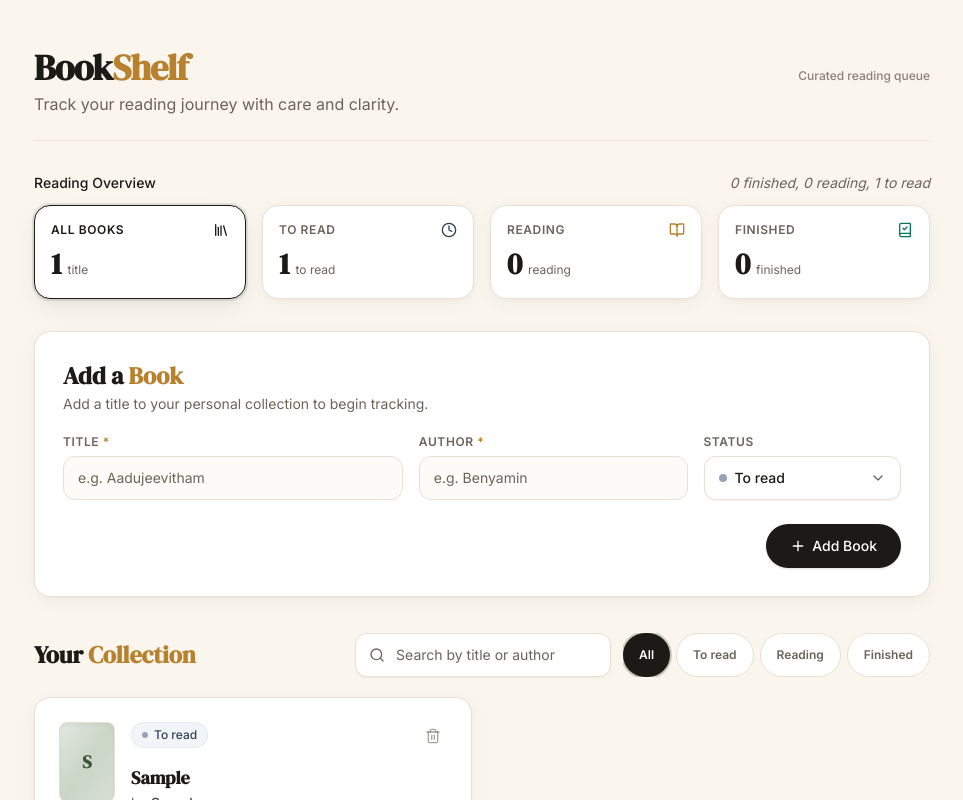
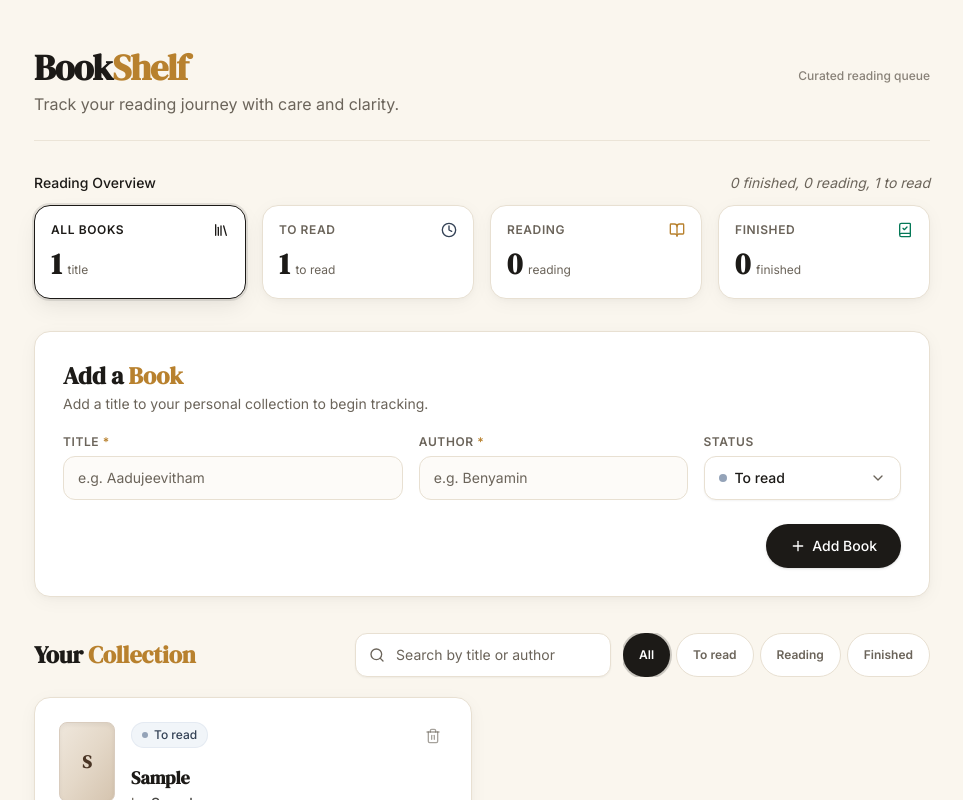
Before and after one commit to abhinanthspillai/bookShelf, a React (Vite) app: page / in a window 1280 px wide. Both pictures are taken after typing "Sample", "Sample" into the empty fields and a click on the button "Add Book". Shown: the top 800 px of the page, without its empty margins (158-1121 px from the left). Built offline with nearby package versions, Linux system fonts and the light colour scheme.

Commit message:
feat: vary book cover tints by title

```diff
--- a/src/components/BookCard.jsx
+++ b/src/components/BookCard.jsx
@@ -1,34 +1,15 @@
 import { StatusBadge } from './StatusBadge.jsx';
 import { StatusSelect } from './StatusSelect.jsx';
 import { formatAddedDate, formatFullDateTime } from '../utils/formatAddedDate.js';
+import { coverTint } from '../utils/coverTint.js';
 import { Trash2 } from 'lucide-react';
-
-/**
- * Deterministically generates an editorial gradient style based on book title string.
- */
-function getBookGradient(title = '') {
-  const gradients = [
-    'from-[#E8DFD1] via-[#D5C7B2] to-[#B8812E]/30 text-[#6B5024]',
-    'from-[#E3E8E1] via-[#CAD6C6] to-[#7B9274]/30 text-[#3F5438]',
-    'from-[#E7E2DC] via-[#D6CDCE] to-[#8C6D68]/30 text-[#543D39]',
-    'from-[#F0E6D2] via-[#E2D2B3] to-[#C99C49]/40 text-[#73531A]',
-    'from-[#DFE5EA] via-[#CAD4DE] to-[#6C849B]/30 text-[#36495A]',
-  ];
-  let hash = 0;
-  for (let i = 0; i < title.length; i++) {
-    hash = (hash << 5) - hash + title.charCodeAt(i);
-    hash |= 0;
-  }
-  const index = Math.abs(hash) % gradients.length;
-  return gradients[index];
-}
 
 export function BookCard({
   book,
   onStatusChange,
   onDeleteRequest,
 }) {
-  const gradientClass = getBookGradient(book.title);
+  const tint = coverTint(book.title);
   const initials = (book.title || '')
     .split(' ')
     .filter(Boolean)
@@ -48,7 +29,7 @@ export function BookCard({
         <div className="flex items-start gap-4">
           {/* Editorial Generated Book Tile */}
           <div
-            className={`w-14 h-20 rounded-lg bg-gradient-to-br ${gradientClass} flex-shrink-0 flex items-center justify-center border border-border/80 shadow-inner select-none font-serif text-lg font-bold`}
+            className={`w-14 h-20 rounded-lg bg-gradient-to-br ${tint.gradientClass} ${tint.textClass} flex-shrink-0 flex items-center justify-center border ${tint.borderClass} shadow-inner select-none font-serif text-lg font-bold`}
             aria-hidden="true"
           >
             <span>{initials || 'BK'}</span>
--- /dev/null
+++ b/src/utils/coverTint.js
@@ -0,0 +1,93 @@
+/**
+ * Curated palette of 7 harmonious, warm editorial tones.
+ * Each pair defines a background gradient, initials text color, and border.
+ * Initials text color provides at least 6.6:1 contrast against all gradient tones.
+ */
+export const COVER_PALETTE = [
+  {
+    name: 'sage',
+    gradientClass: 'from-[#E3E8E1] via-[#D5DDD2] to-[#B8C5B3]',
+    textClass: 'text-[#2B3B28]',
+    borderClass: 'border-[#CBD5C7]',
+    textColor: '#2B3B28',
+    bgColors: ['#E3E8E1', '#D5DDD2', '#B8C5B3'],
+  },
+  {
+    name: 'terracotta',
+    gradientClass: 'from-[#F4E6DE] via-[#EBD5C8] to-[#DEBEAD]',
+    textClass: 'text-[#522314]',
+    borderClass: 'border-[#E0C6B8]',
+    textColor: '#522314',
+    bgColors: ['#F4E6DE', '#EBD5C8', '#DEBEAD'],
+  },
+  {
+    name: 'dusty-blue',
+    gradientClass: 'from-[#E2E8EE] via-[#D3DDE6] to-[#BAC8D5]',
+    textClass: 'text-[#1E3547]',
+    borderClass: 'border-[#C4D0DC]',
+    textColor: '#1E3547',
+    bgColors: ['#E2E8EE', '#D3DDE6', '#BAC8D5'],
+  },
+  {
+    name: 'mustard',
+    gradientClass: 'from-[#F5EEDC] via-[#EBDEC3] to-[#DECBA5]',
+    textClass: 'text-[#4D3810]',
+    borderClass: 'border-[#DECBA7]',
+    textColor: '#4D3810',
+    bgColors: ['#F5EEDC', '#EBDEC3', '#DECBA5'],
+  },
+  {
+    name: 'plum',
+    gradientClass: 'from-[#EDE4EC] via-[#E1D1E0] to-[#CFBACD]',
+    textClass: 'text-[#451D42]',
+    borderClass: 'border-[#D6C4D5]',
+    textColor: '#451D42',
+    bgColors: ['#EDE4EC', '#E1D1E0', '#CFBACD'],
+  },
+  {
+    name: 'slate',
+    gradientClass: 'from-[#E5E7EB] via-[#D6D9DF] to-[#C1C6D0]',
+    textClass: 'text-[#232A36]',
+    borderClass: 'border-[#CDD1D9]',
+    textColor: '#232A36',
+    bgColors: ['#E5E7EB', '#D6D9DF', '#C1C6D0'],
+  },
+  {
+    name: 'clay',
+    gradientClass: 'from-[#EFE7DC] via-[#E4D8C8] to-[#D5C4AF]',
+    textClass: 'text-[#4A3525]',
+    borderClass: 'border-[#D9CCBE]',
+    textColor: '#4A3525',
+    bgColors: ['#EFE7DC', '#E4D8C8', '#D5C4AF'],
+  },
+];
+
+/**
+ * Pure function that deterministically maps a book title to a color pair from COVER_PALETTE.
+ * Normalizes input (trims whitespace and converts to lower case).
+ * Falls back to default tint if input is empty or non-string.
+ *
+ * @param {string} [title] - The book title
+ * @returns {typeof COVER_PALETTE[number]} The selected tint pair object
+ */
+export function coverTint(title) {
+  if (!title || typeof title !== 'string') {
+    return COVER_PALETTE[0];
+  }
+
+  const normalized = title.trim().toLowerCase();
+  if (!normalized) {
+    return COVER_PALETTE[0];
+  }
+
+  let hash = 0;
+  for (let i = 0; i < normalized.length; i++) {
+    hash = (hash << 5) - hash + normalized.charCodeAt(i);
+    hash |= 0;
+  }
+
+  const index = Math.abs(hash) % COVER_PALETTE.length;
+  return COVER_PALETTE[index];
+}
+
+export default coverTint;
```
Also changed, not shown: 1 other file (tests, documents, lock files or other folders).
